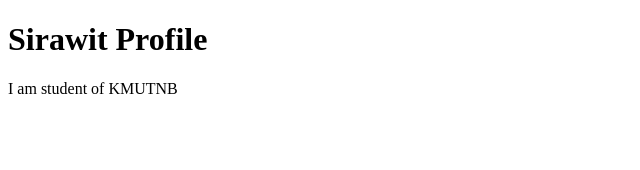
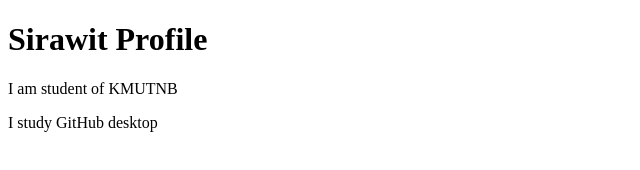
Before and after one commit to Sirawitsptw/github_desktop_project_sec1, a plain HTML site: page index.html in a window 1280 px wide. Shown: the whole page, without its empty margins (0-640 px from the left). Drawn offline with Linux system fonts and the light colour scheme.

Commit message:
Add some text

```diff
--- a/index.html
+++ b/index.html
@@ -8,5 +8,6 @@
 <body>
     <h1>Sirawit Profile</h1>
     <p>I am student of KMUTNB</p>
+    <p>I study GitHub desktop</p>
 </body>
 </html>
```
